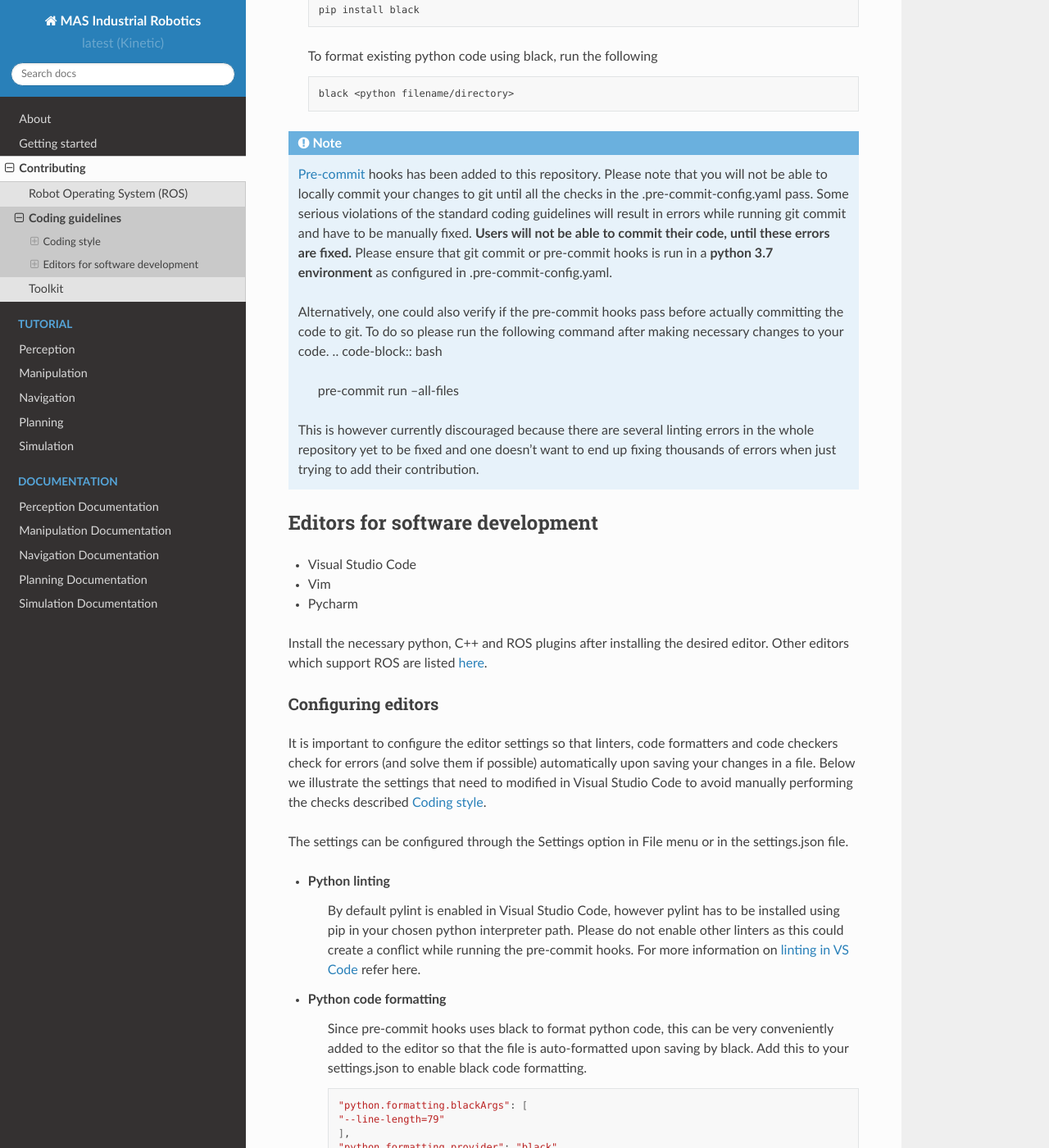
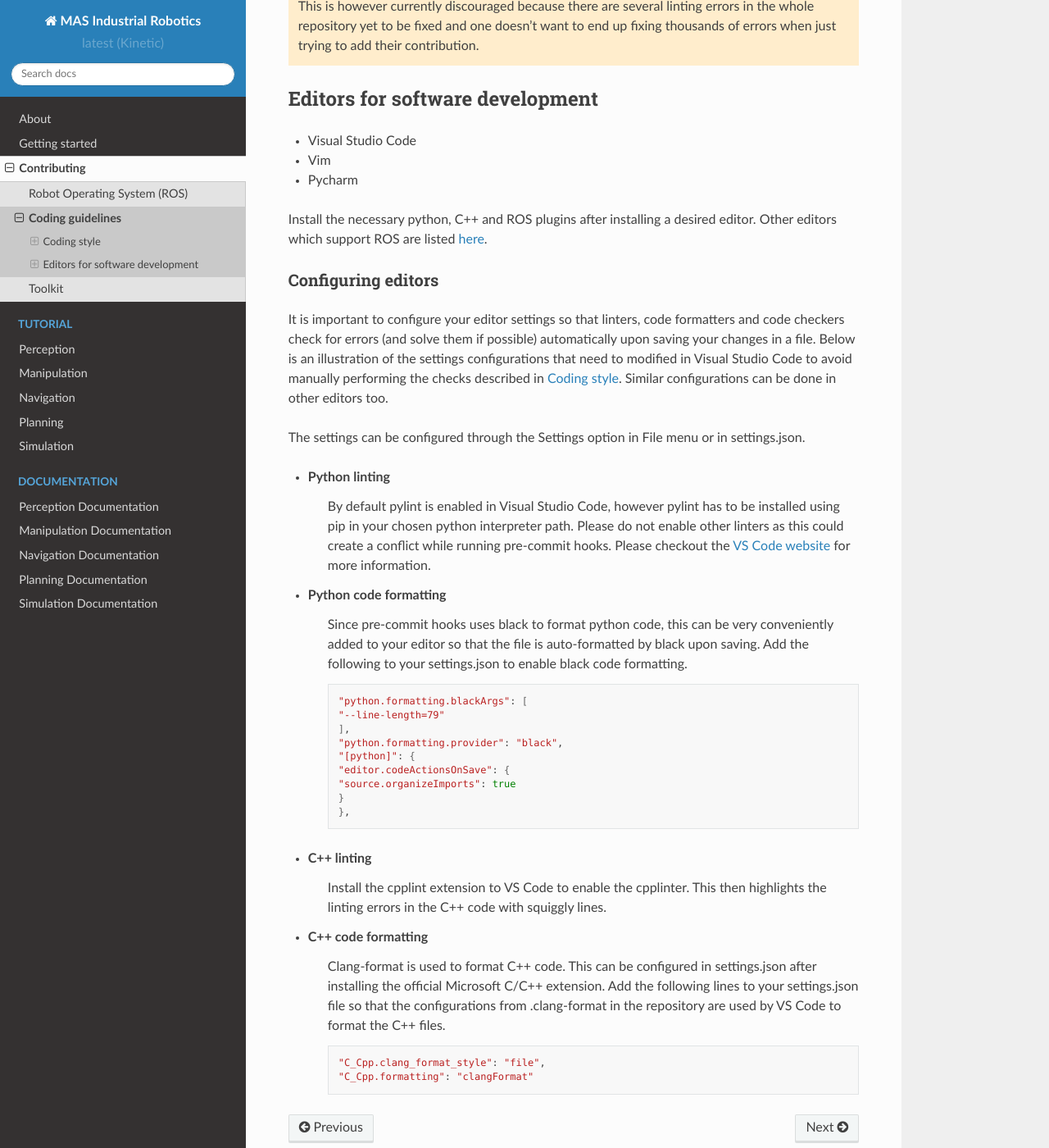
Before and after one commit to b-it-bots/mas_industrial_robotics, a Sphinx documentation site: the page built from docs/source/contributing/coding_style.rst, in a window 1280 px wide and 1400 px high, scrolled down 2691 px. Shown: the whole window at 82% size. Built offline with Sphinx 7.4.7 and the Read the Docs theme 2.0.0, drawn with Linux system fonts in a browser that asks for light colours; some of the changed text lies outside the part shown.

Commit message:
[docs] Fix typos

```diff
--- a/docs/source/contributing/coding_style.rst
+++ b/docs/source/contributing/coding_style.rst
@@ -7,7 +7,8 @@
 
   Make sure that your text editor is properly configured to use **spaces** instead of tabs.
   All C/C++ code should be written and formatted according to the **Google style guide** (with an exception to column limit
-  and breaking braces. See .clang-format for more details).
+  and breaking braces.
+  See `.clang-format <https://github.com/b-it-bots/mas_industrial_robotics/blob/kinetic/.clang-format>`_ for more details).
   All Python code should adhere to the **PEP-8 style guide**.
 
 .. _style-label:
@@ -18,45 +19,11 @@
 C/C++
 ^^^^^
 
-* Filenames
-
-  Filenames should be all lowercase and words are separated by underscores \( \_ \). For instance:
-
-  .. code-block:: bash
-
-    whole_body_controller.cpp
-    whole_body_controller.h
-
-* Class names
-
-  Class names should be nouns in `UpperCamelCase <https://www.wikiwand.com/en/Camel_case>`_,
-  i.e. the first letter of every word capitalised. Use whole words and avoid acronyms or
-  abbreviations (unless the abbreviation is much more widely used than the long form, such as SVM or ROS).
-
-* Function names
-
-  Regular functions have mixed case. The first word (which is usually a verb) starts
-  with lowercase and the remaining words follow the `CamelCase <https://www.wikiwand.com/en/Camel_case>`_ practice.
-  For instance:
-
-  .. code-block:: cpp
-
-    getEuclideanDistance2d ( double x1 , double y1 , double x2 , double y2 )
-
-* Variable Names
-
-  Variable names are all lowercase, with underscores between words. Class member
-  variables have trailing underscores. For instance:
-
-  .. code-block:: cpp
-
-    double current_velocity_joint_1 = 0 . 0 ; // non member class variable
-    double current_velocity_joint_1_ = 0 . 0 ; // member class variable
-
 * Linting
 
   `cpplint <https://github.com/cpplint/cpplint>`_ is used to lint C++ code according to the
-  Google style guide. cpplint can be installed using pip (in a python 3.7 environment)
+  `Google style guide <https://google.github.io/styleguide/cppguide.html>`_.
+  cpplint can be installed using pip (in a python 3.7 environment)
 
   .. code-block:: bash
 
@@ -78,9 +45,10 @@
 
     sudo apt-get install clang-format
 
-  All configurations are present in .clang-format file and the code in this repository should be
-  formatted using this configuration.
-  To fun clang-format on a single C++ file, use
+  All configurations are present in .clang-format file and its is mandatory to use this file to format
+  the code in this repository.
+  Please note that it is necessary to run clang-format from the repository's root folder so that it
+  uses the repository's .clang-format file. To run clang-format on a single C++ file, use
 
   .. code-block:: bash
 
@@ -169,8 +137,10 @@
   checks in the .pre-commit-config.yaml pass. Some serious violations of the standard coding
   guidelines will result in errors while running git commit and have to be manually fixed.
   **Users will not be able to commit their code, until these errors are fixed.**
-  Please ensure that git commit or pre-commit hooks is run in a **python 3.7 environment**
+  Please ensure that **git commit** or **pre-commit hooks** (and not the code itself) is run in a **python 3.7 environment**
   as configured in .pre-commit-config.yaml.
+
+.. warning::
 
   Alternatively, one could also verify if the pre-commit hooks pass before actually committing
   the code to git. To do so please run the following command after making necessary changes to
@@ -191,30 +161,31 @@
 * Vim
 * Pycharm
 
-Install the necessary python, C++ and ROS plugins after installing the desired editor.
+Install the necessary python, C++ and ROS plugins after installing a desired editor.
 Other editors which support ROS are listed `here <http://wiki.ros.org/IDEs>`_.
 
 Configuring editors
 ^^^^^^^^^^^^^^^^^^^
 
-It is important to configure the editor settings so that linters, code formatters and
+It is important to configure your editor settings so that linters, code formatters and
 code checkers check for errors (and solve them if possible) automatically upon saving
 your changes in a file.
-Below we illustrate the settings that need to modified in Visual Studio Code to avoid
-manually performing the checks described :ref:`style-label`.
+Below is an illustration of the settings configurations that need to modified in Visual Studio Code to avoid
+manually performing the checks described in :ref:`style-label`. Similar configurations can be done in
+other editors too.
 
-The settings can be configured through the Settings option in File menu or in the
-settings.json file.
+The settings can be configured through the Settings option in File menu or in
+settings.json.
 
 * Python linting
     By default pylint is enabled in Visual Studio Code, however pylint has to be installed
     using pip in your chosen python interpreter path. Please do not enable other linters as
-    this could create a conflict while running the pre-commit hooks. For more information
-    on `linting in VS Code <https://code.visualstudio.com/docs/python/linting>`_ refer here.
+    this could create a conflict while running pre-commit hooks. Please checkout the
+    `VS Code website <https://code.visualstudio.com/docs/python/linting>`_ for more information.
 
 * Python code formatting
     Since pre-commit hooks uses black to format python code, this can be very conveniently
-    added to the editor so that the file is auto-formatted upon saving by black. Add this
+    added to your editor so that the file is auto-formatted by black upon saving. Add the following
     to your settings.json to enable black code formatting.
 
     .. code-block:: bash
@@ -234,9 +205,9 @@
     errors in the C++ code with squiggly lines.
 
 * C++ code formatting
-    Clang-format is used to format C++ code. This can be configured in the settings.json file
+    Clang-format is used to format C++ code. This can be configured in settings.json
     after installing the official Microsoft C/C++ extension. Add the following lines to your
-    settings.json file so that the configurations from .clang-format in the repository is
+    settings.json file so that the configurations from .clang-format in the repository are
     used by VS Code to format the C++ files.
 
     .. code-block:: bash
```
